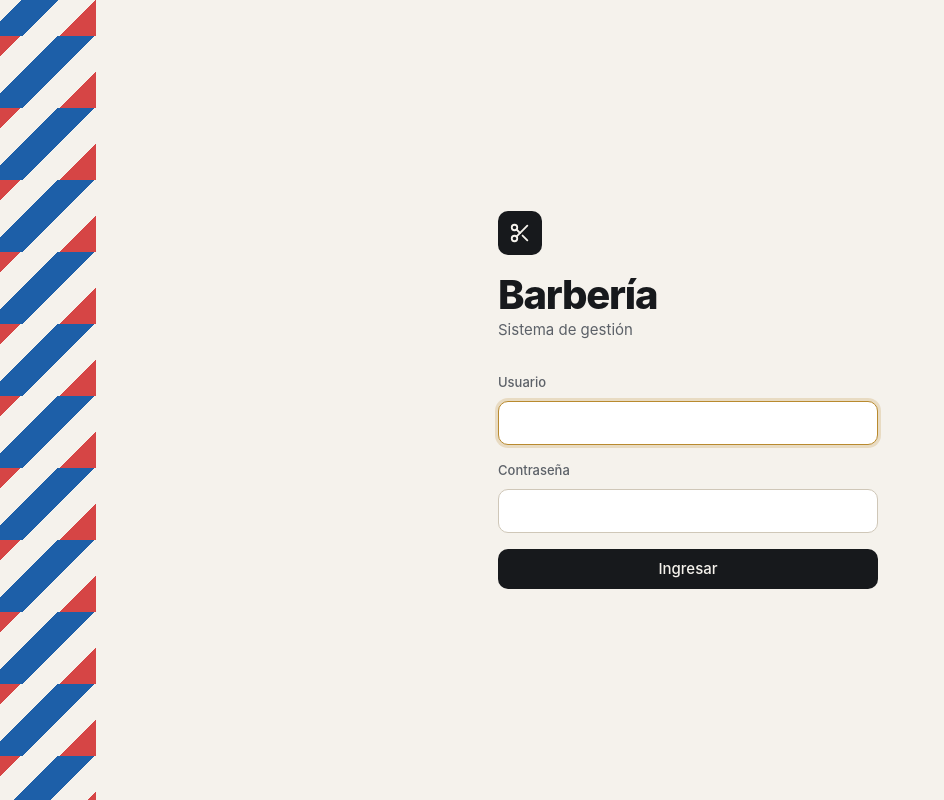
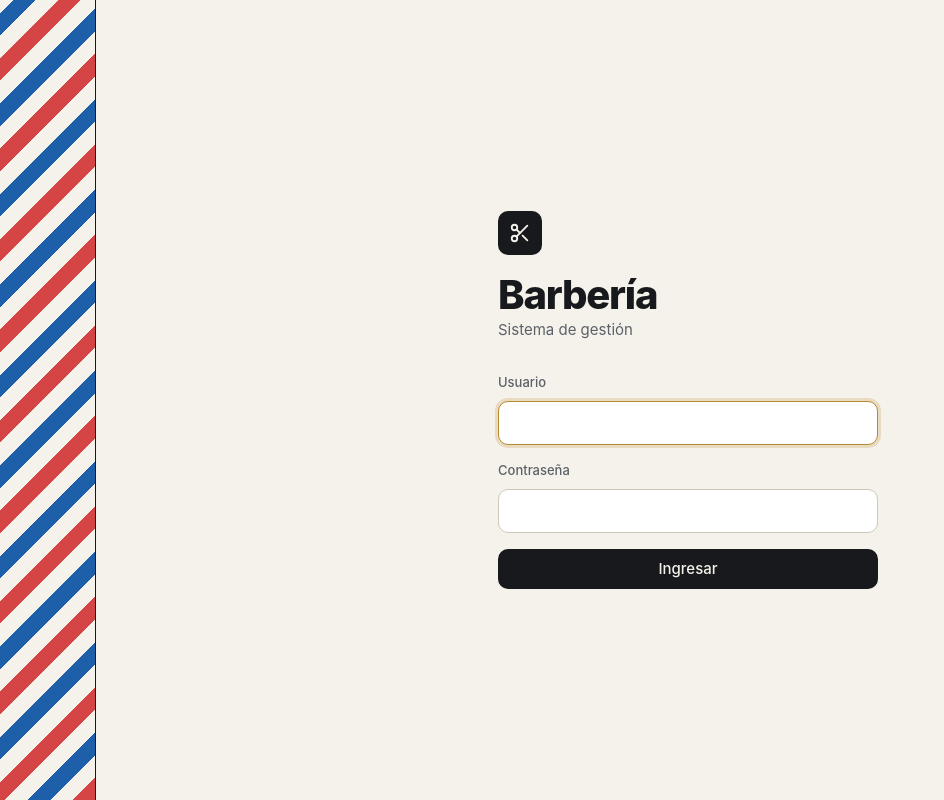
Before and after one commit to valentinemanuel/barberia-manager, a React (Vite) app in the folder frontend/: page / in a window 1280 px wide. Shown: the whole page, without its empty margins (0-944 px from the left). Built offline with nearby package versions, Linux system fonts and the light colour scheme.

Commit message:
fix: seamless barber-pole animation on login and memoize layout links

```diff
--- a/frontend/src/components/Layout.tsx
+++ b/frontend/src/components/Layout.tsx
@@ -1,4 +1,5 @@
-import { ReactNode, useState } from 'react'
+import { useMemo, useState } from 'react'
+import type { ReactNode } from 'react'
 import { NavLink, useLocation } from 'react-router-dom'
 import {
   LayoutDashboard,
@@ -36,13 +37,14 @@
   const location = useLocation()
   const [menuMovilAbierto, setMenuMovilAbierto] = useState(false)
 
-  const enlaces: Enlace[] = [
+  const enlaces: Enlace[] = useMemo(() => {
+    const base: Enlace[] = [
       { ruta: '/', nombre: 'Inicio', icono: <LayoutDashboard size={18} /> },
       { ruta: '/cortes', nombre: 'Cortes', icono: <Scissors size={18} /> },
     ]
 
     if (usuario?.rol === 'admin') {
-    enlaces.push(
+      base.push(
         { ruta: '/usuarios', nombre: 'Usuarios', icono: <Users size={18} /> },
         { ruta: '/servicios', nombre: 'Servicios', icono: <ClipboardList size={18} /> },
         { ruta: '/productos', nombre: 'Productos', icono: <Package size={18} /> },
@@ -50,6 +52,9 @@
         { ruta: '/cierre-caja', nombre: 'Cierre de caja', icono: <Wallet size={18} /> }
       )
     }
+
+    return base
+  }, [usuario?.rol])
 
   // En pantallas angostas la barra inferior solo admite un puñado de pestañas;
   // el resto (incluida la ruta activa actual) vive en la hoja "Más".
--- a/frontend/src/pages/Login.tsx
+++ b/frontend/src/pages/Login.tsx
@@ -1,14 +1,18 @@
 import { useState } from 'react'
+import type { FormEvent } from 'react'
 import { useNavigate } from 'react-router-dom'
 import { Scissors } from 'lucide-react'
 import api from '../services/api'
 import { mensajeError } from '../services/error'
 import { useAuthStore } from '../store/authStore'
-import { Boton, Campo } from '../components/ui'
+import Boton from '../components/ui/Boton'
+import Campo from '../components/ui/Campo'
 
 /**
  * Pantalla de acceso. El momento de marca es la franja del poste barbero
  * a la izquierda: se desplaza en bucle suave (quieto con movimiento reducido).
+ * La caja del formulario entra sin animación para no competir con el poste:
+ * un solo movimiento orquestado por pantalla.
  */
 export default function Login() {
   const [usuario, setUsuario] = useState('')
@@ -18,7 +22,7 @@
   const { setAuth } = useAuthStore()
   const navigate = useNavigate()
 
-  const handleSubmit = async (e: React.FormEvent) => {
+  const handleSubmit = async (e: FormEvent) => {
     e.preventDefault()
     setError('')
     setCargando(true)
@@ -49,7 +53,7 @@
       </div>
 
       <div className="login__panel">
-        <div className="login__caja animar-pagina">
+        <div className="login__caja">
           <span className="login__icono">
             <Scissors size={22} aria-hidden="true" />
           </span>
--- a/frontend/src/styles/base.css
+++ b/frontend/src/styles/base.css
@@ -207,10 +207,13 @@
   to { opacity: 1; }
 }
 
-/* La franja del poste barbero: solo se mueve si el usuario no pide quietud */
+/* La franja del poste barbero: el elemento se traslada verticalmente una
+   distancia igual al periodo vertical del patrón (64px * sqrt(2) ≈ 90.51px),
+   por lo que el bucle es perfecto y sin saltos. Solo se mueve si el usuario
+   no pide quietud (ver media query de movimiento reducido). */
 @keyframes franja-desliza {
-  from { background-position: 0 0; }
-  to { background-position: 0 -36px; }
+  from { transform: translateY(0); }
+  to { transform: translateY(90.51px); }
 }
 
 /* --- Accesibilidad: respetar preferencia de movimiento reducido ------------ */
--- a/frontend/src/styles/login.css
+++ b/frontend/src/styles/login.css
@@ -13,23 +13,31 @@
 .login__poste {
   display: none;
   flex: 0 0 96px;
+  position: relative;
   background: var(--tinta);
   overflow: hidden;
+  border-right: 1px solid rgba(23, 25, 28, 0.4);
 }
 
 .login__poste-franja {
-  width: 100%;
-  height: calc(100% + 72px);
-  margin-top: -36px;
+  position: absolute;
+  inset: 0;
+  /* Altura extra = un periodo vertical completo, para que el translateY
+     del keyframe nunca deje huecos arriba/abajo durante el bucle. */
+  top: -91px;
+  bottom: -91px;
+  /* Periodo del patrón: 4 bandas de 16px = 64px sobre el eje del gradiente.
+     Sin background-size: el repeating-linear-gradient ya repite solo y
+     ponerle tamaño de baldosa cortaba las franjas (triángulos en el borde). */
   background: repeating-linear-gradient(
     -45deg,
-    var(--franja) 0 26px,
-    var(--texto-invertido) 26px 52px,
-    var(--info) 52px 78px,
-    var(--texto-invertido) 78px 104px
+    var(--franja) 0 16px,
+    var(--texto-invertido) 16px 32px,
+    var(--info) 32px 48px,
+    var(--texto-invertido) 48px 64px
   );
-  background-size: 100% 72px;
-  animation: franja-desliza 3.2s linear infinite;
+  animation: franja-desliza 2.8s linear infinite;
+  will-change: transform;
 }
 
 .login__panel {
```
Lines whose indentation alone changed are shown as unchanged.
